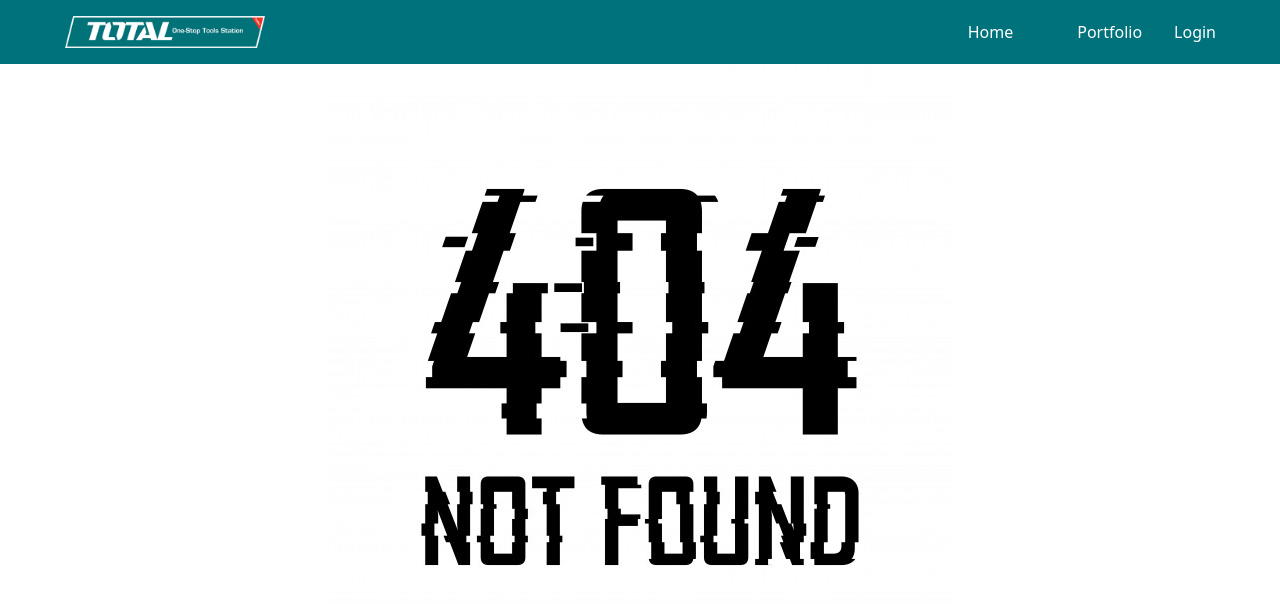
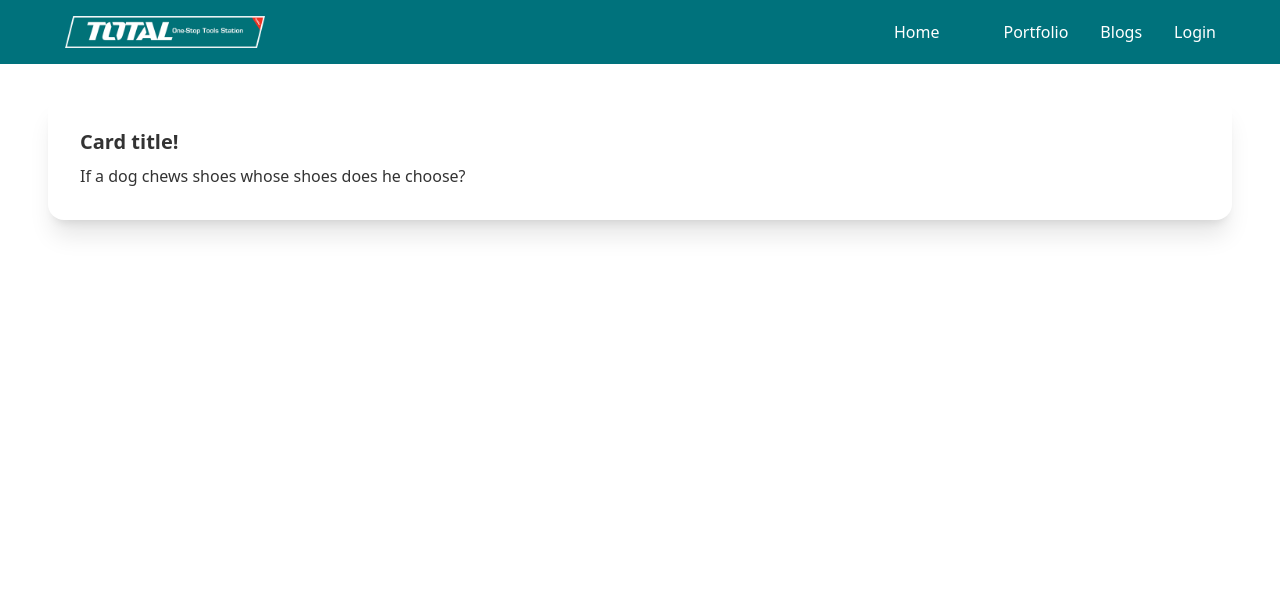
Before and after one commit to assraf-nur/Total-tools-client, a React (Create React App) app: page /blogs in a window 1280 px wide. Shown: the top 604 px of the page. Built offline with nearby package versions, Linux system fonts and the light colour scheme; no server answers.

Commit message:
add order price

```diff
--- a/src/App.js
+++ b/src/App.js
@@ -11,6 +11,7 @@ import ManageTools from "./Components/Dashboard/ManageTools";
 import MyOrder from "./Components/Dashboard/MyOrder";
 import MyProfile from "./Components/Dashboard/MyProfile";
 import UserWish from "./Components/Dashboard/UserWish";
+import Blogs from "./Components/Home/Blogs";
 import Home from "./Components/Home/Home";
 import Portfolio from "./Components/Home/Portfolio";
 import Login from "./Components/Login/Login";
@@ -29,7 +30,7 @@ function App() {
         <Route path="/" element={<Home></Home>}></Route>
         <Route path="home" element={<Home></Home>}></Route>
         <Route path="login" element={<Login></Login>}></Route>
-
+        <Route path="blogs" element={<Blogs></Blogs>}></Route>
         <Route
           path="tools/:toolsId"
           element={
--- a/src/Components/Dashboard/AllOrders.js
+++ b/src/Components/Dashboard/AllOrders.js
@@ -21,6 +21,7 @@ const AllOrders = () => {
             <th>Name</th>
             <th>Tools Name</th>
             <th>Ordered Quantity</th>
+            <th>Total Price</th>
             <th>Status</th>
           </tr>
         </thead>
@@ -33,6 +34,7 @@ const AllOrders = () => {
                     <td>{order.userName}</td>
                     <td>{order.toolName}</td>
                     <td>{order.quantityAmount} Unit</td>
+                    <td>{order.toolPrice} $</td>
                     <td>Blue</td>
                </tr>
               ))
--- /dev/null
+++ b/src/Components/Home/Blogs.js
@@ -0,0 +1,16 @@
+import React from "react";
+
+const Blogs = () => {
+  return (
+    <div className="px-12 mt-8">
+      <div class="card w-full bg-base-100 shadow-xl">
+        <div class="card-body">
+          <h2 class="card-title">Card title!</h2>
+          <p>If a dog chews shoes whose shoes does he choose?</p>
+        </div>
+      </div>
+    </div>
+  );
+};
+
+export default Blogs;
--- a/src/Components/Navbar/Navbar.js
+++ b/src/Components/Navbar/Navbar.js
@@ -26,6 +26,9 @@ const Navbar = () => {
         </li>
         <li>
             <Link to='/portfolio'>Portfolio</Link>
+        </li>
+        <li>
+            <Link to='/blogs'>Blogs</Link>
         </li>
         <li>
         {
--- a/src/Components/Shared/Purchase.js
+++ b/src/Components/Shared/Purchase.js
@@ -26,6 +26,7 @@ const Purchase = () => {
     const phone = e.target.phone.value;
     const address = e.target.address.value;
     var quantity = e.target.quantity.value;
+    const price = (quantity * parseInt(tool.price));
 
     if (tool.moq > quantity) {
       alert("Please order more than minimum order quantity");
@@ -36,6 +37,7 @@ const Purchase = () => {
       return;
     }
 
+
     const order = {
       toolId: tool._id,
       toolName: tool.name,
@@ -44,6 +46,7 @@ const Purchase = () => {
       userPhone: phone,
       userAddress: address,
       quantityAmount: quantity,
+      toolPrice: price,
     };
 
     fetch("http://localhost:5000/orders", {
```
